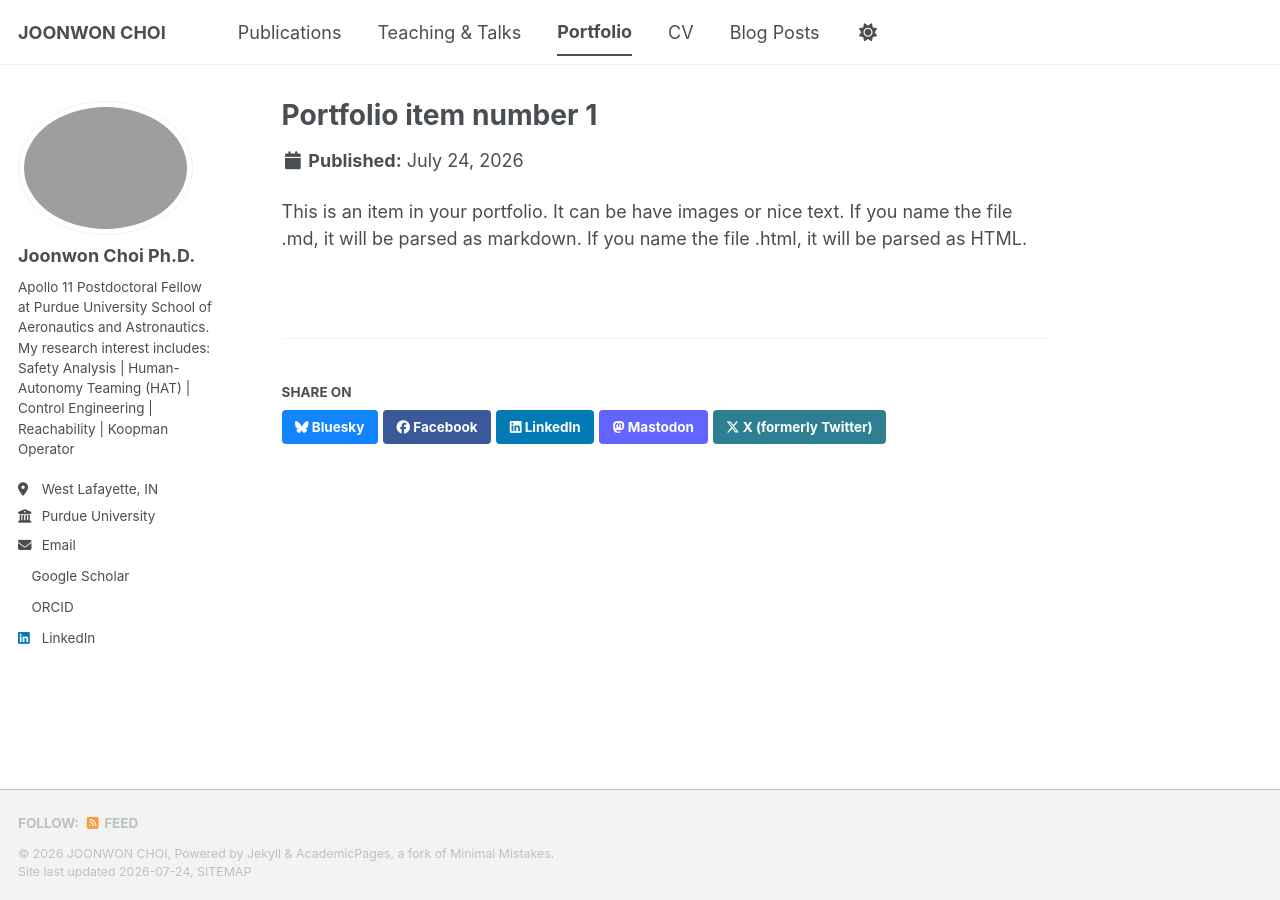
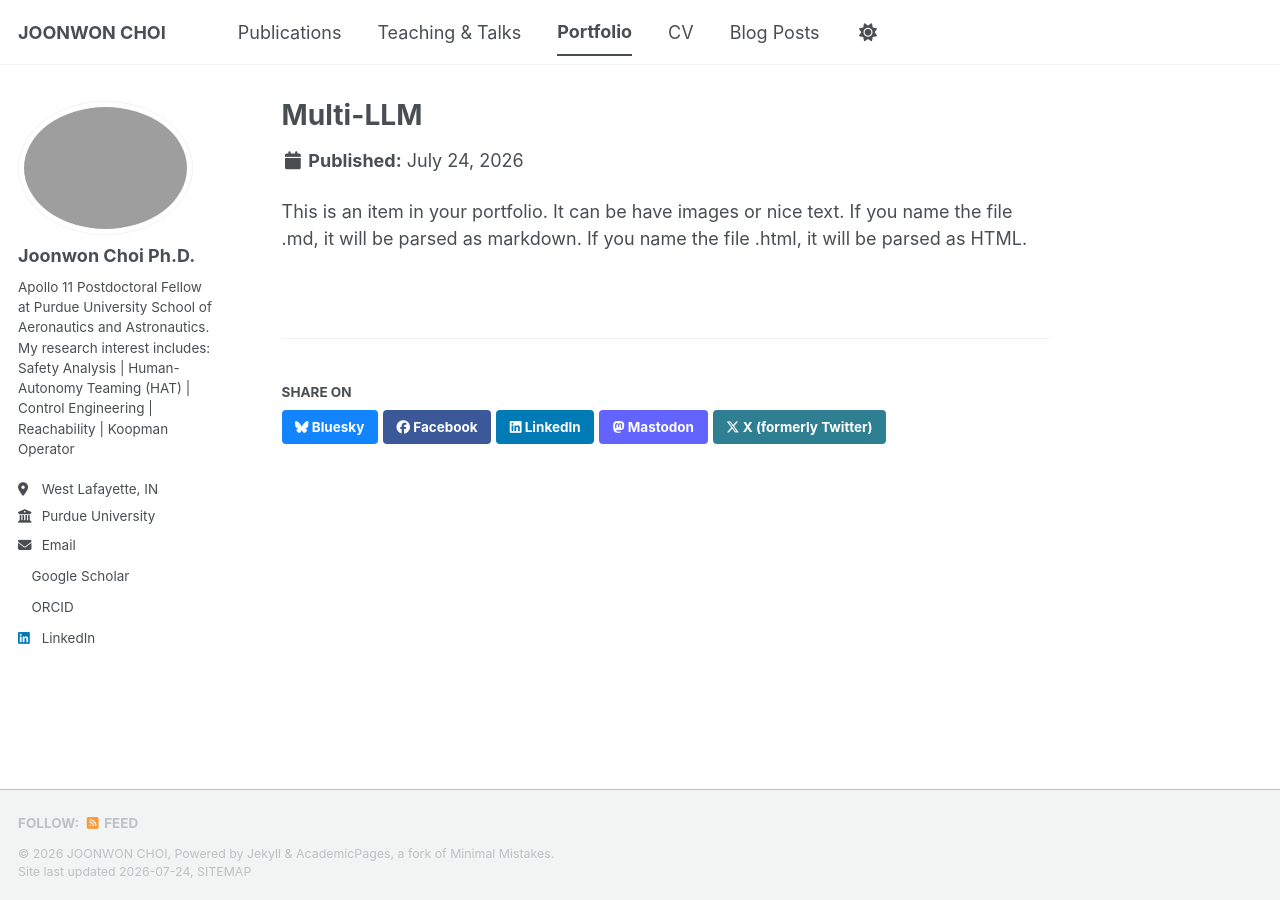
Before and after one commit to netakoi/netakoi.github.io, a Jekyll site: the page built from _portfolio/portfolio-1.md, in a window 1280 px wide. Built offline with Jekyll 4.4.1, drawn with Linux system fonts in a browser that asks for light colours; a style sheet for code colours, icons or effects is not loaded.

Commit message:
Update portfolio-1.md

```diff
--- a/_portfolio/portfolio-1.md
+++ b/_portfolio/portfolio-1.md
@@ -1,5 +1,5 @@
 ---
-title: "Portfolio item number 1"
+title: "Multi-LLM"
 excerpt: "Short description of portfolio item number 1<br/><img src='/images/500x300.png'>"
 collection: portfolio
 ---
```
